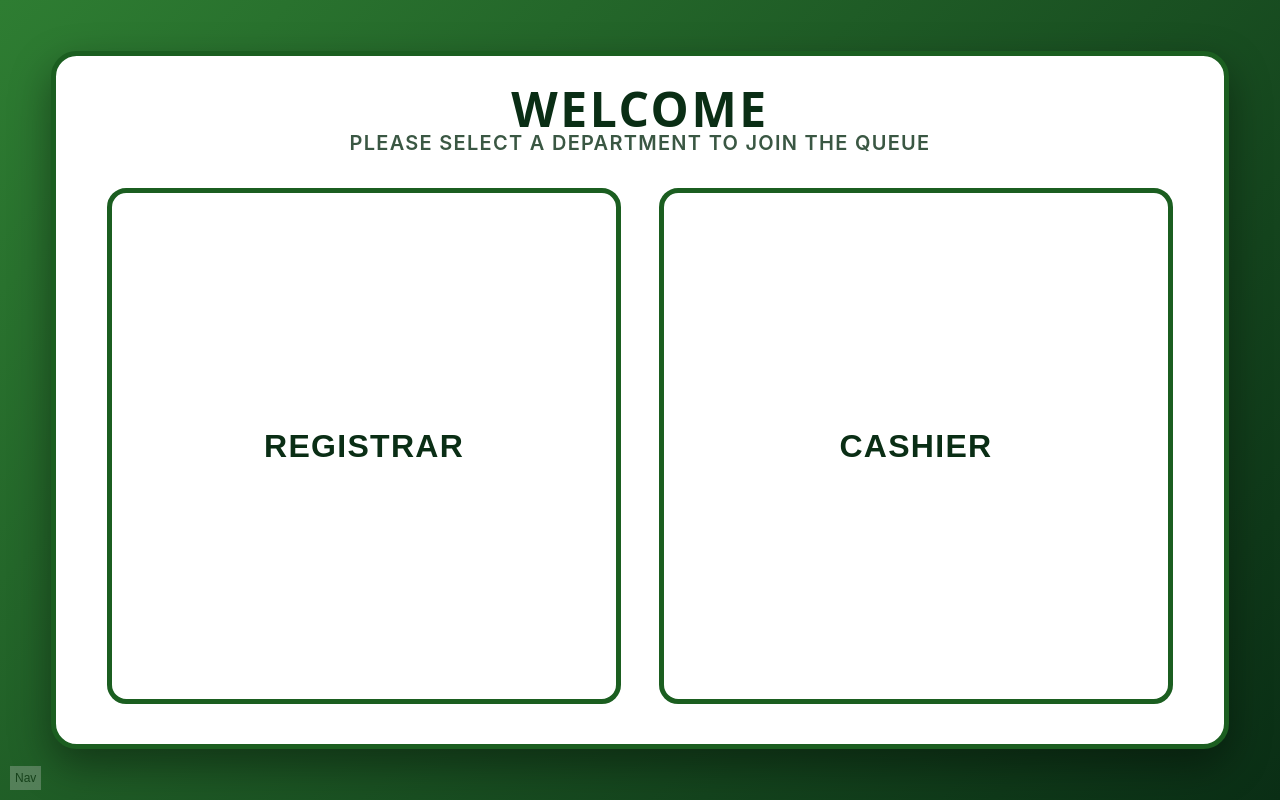
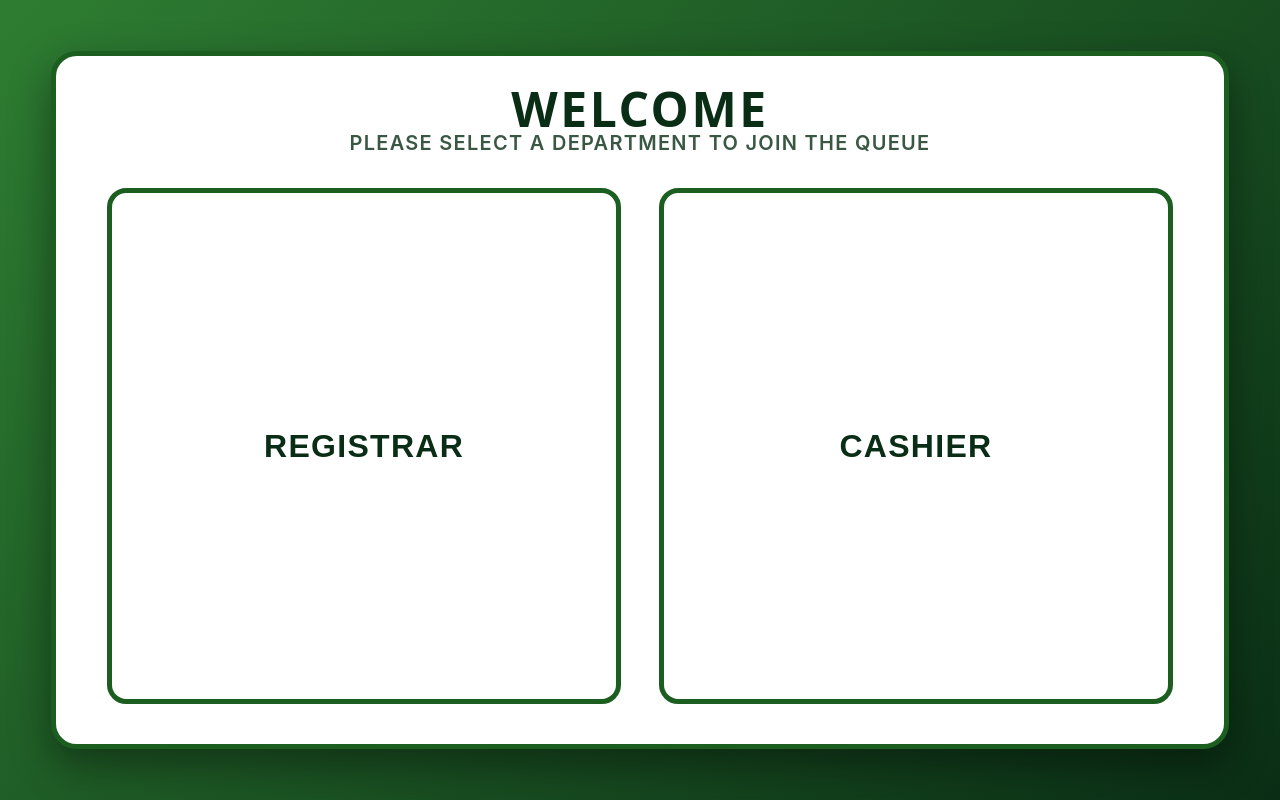
Before and after one commit to xavryl/QueueingSystem, a React (Vite) app in the folder school-queue-js/: page / in a window 1280 px wide. Built offline with nearby package versions, Linux system fonts and the light colour scheme; no server answers.

Commit message:
removed nav

```diff
--- a/school-queue-js/src/Kiosk.jsx
+++ b/school-queue-js/src/Kiosk.jsx
@@ -78,13 +78,7 @@ export default function Kiosk({ onNavigate }) {
   return (
     <div style={{ position: 'fixed', inset: 0, background: theme.backgroundGradient, display: 'flex', alignItems: 'center', justifyContent: 'center', fontFamily: '"Inter", "Segoe UI", sans-serif', padding: '4vw', overflow: 'hidden', textTransform: 'uppercase' }}>
 
-      {/* DEV NAVIGATION BUTTON (Temporary) */}
-      <button
-        onClick={onNavigate}
-        style={{ position: 'fixed', bottom: '10px', left: '10px', zIndex: 9999, fontSize: '12px', padding: '5px', opacity: 0.3, cursor: 'pointer', background: '#ccc', border: 'none' }}
-      >
-        Nav
-      </button>
+
 
       {/* MAIN KIOSK CONTAINER */}
       <div style={{ backgroundColor: theme.surface, padding: '5vh 4vw', borderRadius: '2vw', border: `0.4vw solid ${theme.outline}`, boxShadow: '0 2vh 5vh rgba(0,0,0,0.4)', width: '100%', height: '100%', display: 'flex', flexDirection: 'column', boxSizing: 'border-box' }}>
```
